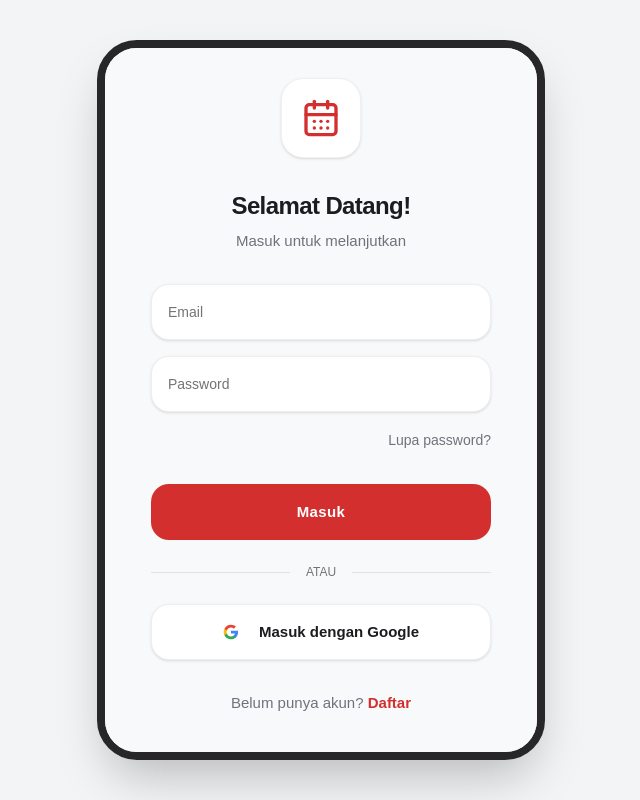
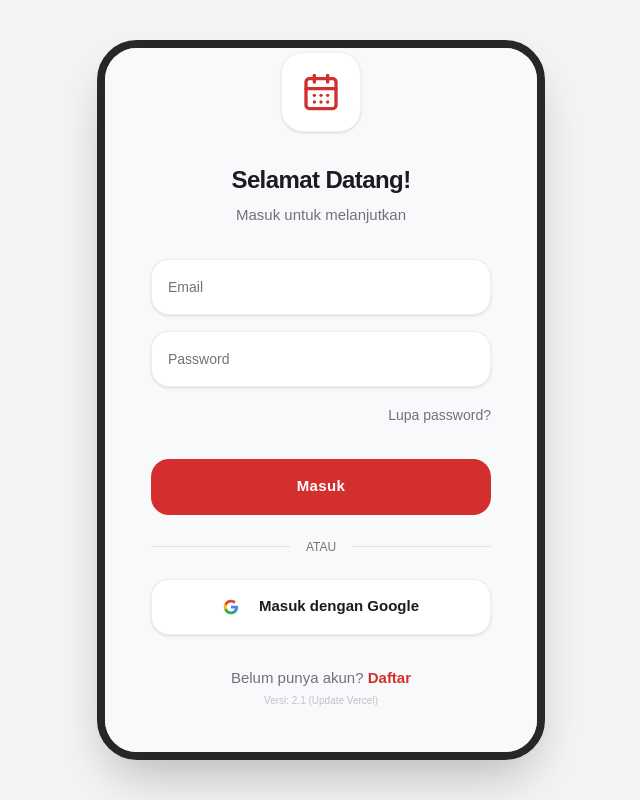
Before and after one commit to beginner032-dotcom/Kalender, a React (Vite) app: page /login in a window 1280 px wide. Shown: the whole page, without its empty margins (319-959 px from the left). Built offline with nearby package versions, Linux system fonts and the light colour scheme; no server answers; what date-holidays would draw is missing.

Commit message:
build: add custom express server and version label
Migrate to a custom Node.js server for production deployment and add a version label to the authentication pages.

```diff
--- a/package.json
+++ b/package.json
@@ -4,8 +4,9 @@
   "version": "0.0.0",
   "type": "module",
   "scripts": {
-    "dev": "vite --port=3000 --host=0.0.0.0",
-    "build": "vite build",
+    "dev": "tsx server.ts",
+    "build": "vite build && esbuild server.ts --bundle --platform=node --format=cjs --packages=external --sourcemap --outfile=dist/server.cjs",
+    "start": "node dist/server.cjs",
     "preview": "vite preview",
     "clean": "rm -rf dist server.js",
     "lint": "tsc --noEmit"
--- /dev/null
+++ b/server.ts
@@ -0,0 +1,29 @@
+import express from "express";
+import path from "path";
+import { createServer as createViteServer } from "vite";
+
+async function startServer() {
+  const app = express();
+  const PORT = 3000;
+
+  // Vite middleware for development
+  if (process.env.NODE_ENV !== "production") {
+    const vite = await createViteServer({
+      server: { middlewareMode: true },
+      appType: "spa",
+    });
+    app.use(vite.middlewares);
+  } else {
+    const distPath = path.join(process.cwd(), 'dist');
+    app.use(express.static(distPath));
+    app.get('*', (req, res) => {
+      res.sendFile(path.join(distPath, 'index.html'));
+    });
+  }
+
+  app.listen(PORT, "0.0.0.0", () => {
+    console.log(`Server running on http://localhost:${PORT}`);
+  });
+}
+
+startServer();
--- a/src/pages/Login.tsx
+++ b/src/pages/Login.tsx
@@ -143,8 +143,8 @@ export default function Login() {
             Masuk dengan Google
         </Button>
 
-        <div className="mt-8 text-[15px] text-zinc-500 shrink-0">
-          Belum punya akun? <Link to="/register" className="text-[#D32F2F] font-bold hover:underline">Daftar</Link>
+        <div className="mt-8 text-[15px] mb-8 text-zinc-500 shrink-0 text-center flex flex-col gap-1">
+          <span>Belum punya akun? <Link to="/register" className="text-[#D32F2F] font-bold hover:underline">Daftar</Link></span><span className="text-[10px] opacity-40">Versi: 2.1 (Update Vercel)</span>
         </div>
       </div>
       </div>
--- a/src/pages/Register.tsx
+++ b/src/pages/Register.tsx
@@ -160,8 +160,8 @@ export default function Register() {
             Daftar dengan Google
         </Button>
 
-        <div className="mt-8 text-[15px] mb-8 text-zinc-500 shrink-0">
-          Sudah punya akun? <Link to="/login" className="text-[#D32F2F] font-bold hover:underline">Masuk</Link>
+        <div className="mt-8 text-[15px] mb-8 text-zinc-500 shrink-0 text-center flex flex-col gap-1">
+          <span>Sudah punya akun? <Link to="/login" className="text-[#D32F2F] font-bold hover:underline">Masuk</Link></span><span className="text-[10px] opacity-40">Versi: 2.1 (Update Vercel)</span>
         </div>
       </div>
       </div>
```
